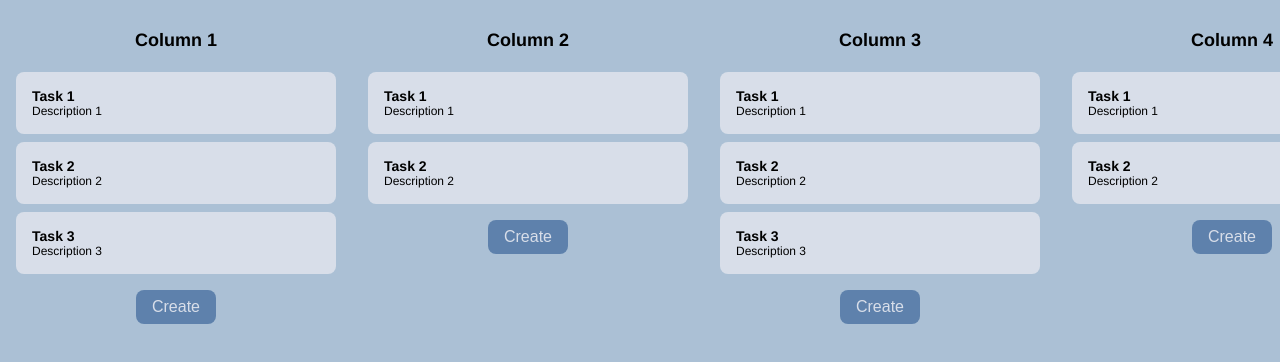
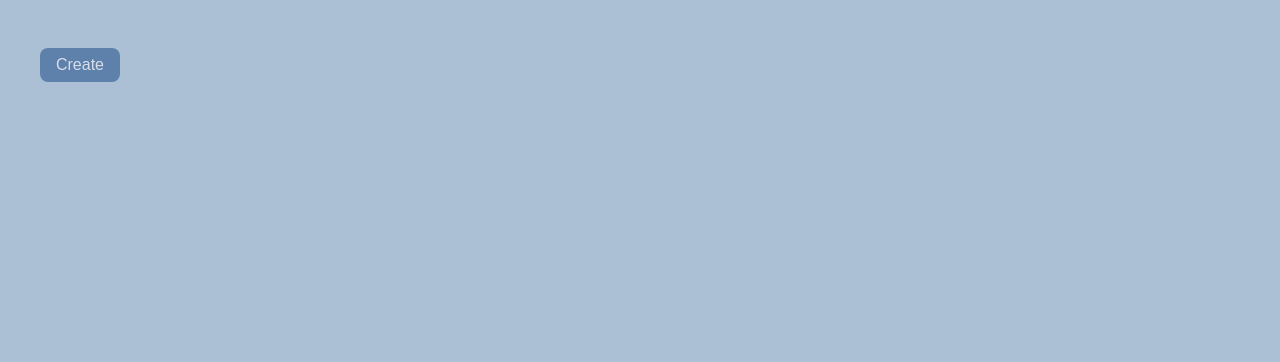
Before and after one commit to surionah/basic-to-do-list, a React (Vite) app: page / in a window 1280 px wide. Shown: the top 362 px of the page. Built offline with nearby package versions, Linux system fonts and the light colour scheme.

Commit message:
Remove data hard code

```diff
--- a/data/data.json
+++ /dev/null
@@ -1,97 +0,0 @@
-[
-  {
-    "name": "Column 1",
-    "id": 11,
-    "cards": [
-      {
-        "id": 1,
-        "title": "Task 1",
-        "description": "Description 1"
-      },
-      {
-        "id": 2,
-        "title": "Task 2",
-        "description": "Description 2"
-      },
-      {
-        "id": 3,
-        "title": "Task 3",
-        "description": "Description 3"
-      }
-    ]
-  },
-  {
-    "name": "Column 2",
-    "id": 12,
-    "cards": [
-      {
-        "id": 1,
-        "title": "Task 1",
-        "description": "Description 1"
-      },
-      {
-        "id": 2,
-        "title": "Task 2",
-        "description": "Description 2"
-      }
-    ]
-  },
-  {
-    "name": "Column 3",
-    "id": 13,
-    "cards": [
-      {
-        "id": 1,
-        "title": "Task 1",
-        "description": "Description 1"
-      },
-      {
-        "id": 2,
-        "title": "Task 2",
-        "description": "Description 2"
-      },
-      {
-        "id": 3,
-        "title": "Task 3",
-        "description": "Description 3"
-      }
-    ]
-  },
-  {
-    "name": "Column 4",
-    "id": 14,
-    "cards": [
-      {
-        "id": 1,
-        "title": "Task 1",
-        "description": "Description 1"
-      },
-      {
-        "id": 2,
-        "title": "Task 2",
-        "description": "Description 2"
-      }
-    ]
-  },
-  {
-    "name": "Column 5",
-    "id": 15,
-    "cards": [
-      {
-        "id": 1,
-        "title": "Task 1",
-        "description": "Description 1"
-      },
-      {
-        "id": 2,
-        "title": "Task 2",
-        "description": "Description 2"
-      },
-      {
-        "id": 3,
-        "title": "Task 3",
-        "description": "Description 3"
-      }
-    ]
-  }
-]
--- a/src/components/Column/Column.jsx
+++ b/src/components/Column/Column.jsx
@@ -1,7 +1,5 @@
 import { useState, useContext } from 'react'
 import PropTypes from 'prop-types'
-
-import data from '../../../data/data'
 
 import Card from '../Card/Card'
 import Button from '../Button/Button'
@@ -14,8 +12,8 @@ import ModalContext from '../../context/modalContext'
 import './Column.css'
 
 const Column = ({ name }) => {
-  const cards = data.find((item) => item.name === name).cards
 
+  const cards = []
   const [isMouseHover, setIsMouseHover] = useState(false)
   const { setIsModalOpen, setModalTitle, setModalBody } = useContext(ModalContext)
 
--- a/src/components/Dashboard/Dashboard.jsx
+++ b/src/components/Dashboard/Dashboard.jsx
@@ -1,6 +1,4 @@
 import { useContext } from 'react'
-
-import data from '../../../data/data'
 
 import Column from '../Column/Column'
 import Button from '../Button/Button'
@@ -12,6 +10,7 @@ import './Dashboard.css'
 
 const Dashboard = () => {
 
+  const data = []
   const { setIsModalOpen, setModalTitle, setModalBody } = useContext(ModalContext)
 
   const onCreate = () => {
```
